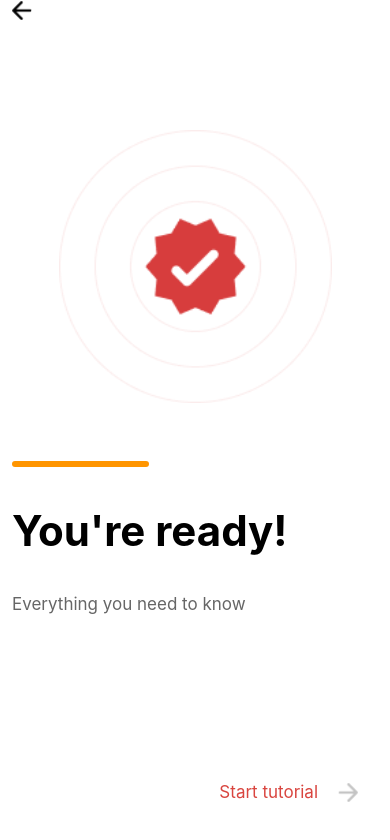
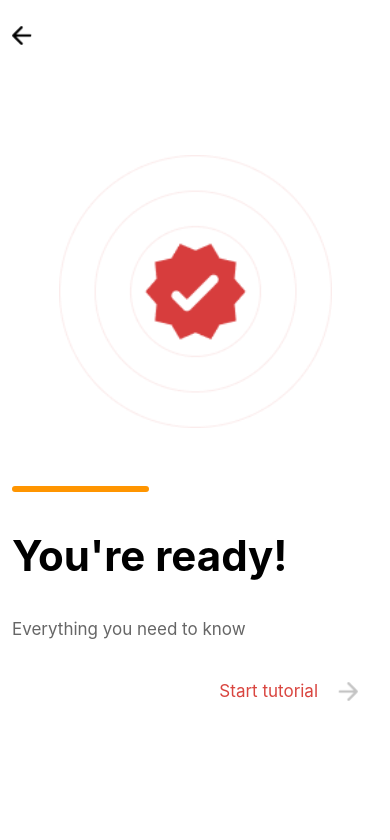
Before and after one commit to Elkaramany/Btrend-Mobile, a React Native app: screen /Ready in a window 390 px wide. Shown: the top 840 px of the page. Built offline with nearby package versions, Linux system fonts and the light colour scheme; what react-native-localization would draw is missing.

Commit message:
added responsive changes

```diff
--- a/src/Screens/Auth/SignIn/SignIn.tsx
+++ b/src/Screens/Auth/SignIn/SignIn.tsx
@@ -81,6 +81,7 @@ const Home: React.FC<Props> = ({ navigation }) => {
                 {!loading &&
                     <TouchableOpacity
                         onPress={() => navigation.navigate("Trouble")}
+                        style={{marginTop: hp('2%')}}
                     >
                         <Text style={[GlobalStyles.regularText, { textDecorationLine: 'underline', textAlign: 'center' }]}>Trouble signing in?</Text>
                     </TouchableOpacity>}
--- a/src/Screens/Auth/SignUp/PersonalInfo.tsx
+++ b/src/Screens/Auth/SignUp/PersonalInfo.tsx
@@ -1,5 +1,5 @@
 import React from 'react'
-import { View, Text, StyleSheet, TouchableOpacity, Image, Linking, Alert } from 'react-native'
+import { View, Text, StyleSheet, TouchableOpacity, Image, Linking, Alert, ScrollView } from 'react-native'
 import ImagePicker from 'react-native-image-crop-picker';
 import DateTimePickerModal from "react-native-modal-datetime-picker";
 import { widthPercentageToDP as wp, heightPercentageToDP as hp } from 'react-native-responsive-screen';
@@ -7,7 +7,7 @@ import { ProgressBar } from 'react-native-paper';
 
 import { useSelector, useDispatch, RootStateOrAny } from 'react-redux'
 import { StackNavigationProp } from '@react-navigation/stack';
-import { Credential } from '../../../Redux/Actions';
+import { ClearAll, Credential } from '../../../Redux/Actions';
 import { Colors, ImagePath, GlobalStyles, validateName, validateEmail } from '../../../Config';
 
 import Container from '../../../Components/Container'
@@ -102,6 +102,7 @@ const PersonalInfo: React.FC<Props> = ({ navigation }) => {
     }
 
     const sendMeBack = () => {
+        dispatch(ClearAll())
         navigation.navigate("Home")
     }
 
@@ -142,6 +143,7 @@ const PersonalInfo: React.FC<Props> = ({ navigation }) => {
     return (
         <Container mainStyle={{ flex: 1 }}>
             <ProgressBar progress={0.25} color={'red'} />
+            <ScrollView style={{ flexGrow: 1 }}>
                 <HeaderArrow headerText={isBrand ? "Company Info" : "Personal Info"} navigateMeBack={() => sendMeBack()} />
                 {!isBrand &&
                     <TouchableOpacity style={styles.addProfile}
@@ -219,12 +221,12 @@ const PersonalInfo: React.FC<Props> = ({ navigation }) => {
                     </Text>
                 </View>
 
-            <View style={{ flex: 1, justifyContent: 'flex-end', marginBottom: hp('3%') }}>
+                <View style={{ flex: 1, justifyContent: 'flex-end', marginTop: hp('3%') }}>
                     <GradientButton text={'Continue'} colors={verified ? Colors.gradientButton : Colors.disabledButton}
                         onPress={() => pressedContinue()}
                     />
                 </View>
-
+            </ScrollView>
         </Container >
     )
 }
--- a/src/Screens/Auth/SignUp/Ready.tsx
+++ b/src/Screens/Auth/SignUp/Ready.tsx
@@ -1,5 +1,5 @@
 import React from 'react'
-import { View, Text, StyleSheet, TouchableOpacity, Image } from 'react-native'
+import { View, Text, StyleSheet, TouchableOpacity, Image, ScrollView } from 'react-native'
 import { widthPercentageToDP as wp, heightPercentageToDP as hp } from 'react-native-responsive-screen';
 
 import { useSelector, RootStateOrAny, useDispatch } from 'react-redux'
@@ -35,9 +35,10 @@ const Ready: React.FC<Props> = ({ navigation }) => {
 
     return (
         <Container mainStyle={{ flex: 1 }}>
-            <TouchableOpacity onPress={() => navigation.goBack()}>
+            <TouchableOpacity style={{ marginTop: hp('3%') }} onPress={() => navigation.goBack()}>
                 <Image source={ImagePath.leftArrow} style={GlobalStyles.arrowImage} />
             </TouchableOpacity>
+            <ScrollView style={{ flexGrow: 1 }}>
                 <View style={{ marginBottom: hp('6%') }} />
                 <Image source={ImagePath.ic_ready} style={styles.locationIcon} />
                 <View style={styles.userTypeContainer}>
@@ -47,6 +48,7 @@ const Ready: React.FC<Props> = ({ navigation }) => {
                     headerStyle={{ justifyContent: 'center', height: hp('15%') }} />
                 <Text style={[GlobalStyles.regularText, { color: Colors.darkGray }]}>Everything you need to know</Text>
                 {showButton()}
+            </ScrollView>
         </Container >
     )
 }
@@ -73,6 +75,7 @@ const styles = StyleSheet.create({
         alignItems: 'flex-end',
         marginBottom: hp('5%'),
         marginRight: wp('5%'),
+        marginTop: hp('5%')
     }
 })
 
--- a/src/Screens/Search/Types.ts
+++ b/src/Screens/Search/Types.ts
@@ -1,5 +1,5 @@
 export interface Filter {
-    categories: string
+    categories: string[]
     language: string
     top: string
     country: string
@@ -7,11 +7,12 @@ export interface Filter {
     range: number[]
     payment: string
     search: string
+    userType: string
 }
 
 export const INITIAL_FILTERS = {
-    categories: '', language: '',
+    categories: [], language: '',
     top: '', country: '', city: '',
     range: [1000, 50000], payment: '',
-    search: ''
+    search: '', userType: ''
 }
--- a/src/Screens/Search/index.tsx
+++ b/src/Screens/Search/index.tsx
@@ -1,7 +1,7 @@
 import React from 'react'
 import { View, Text, StyleSheet, Image, TouchableOpacity, FlatList, Modal } from 'react-native'
 import { widthPercentageToDP as wp, heightPercentageToDP as hp } from 'react-native-responsive-screen'
-import { useSelector, useDispatch } from 'react-redux'
+import { useSelector, useDispatch, RootStateOrAny } from 'react-redux'
 
 import { GlobalStyles, ImagePath, Colors } from '../../Config'
 import { Filter, INITIAL_FILTERS } from './Types'
@@ -16,7 +16,8 @@ interface Props {
 
 const Search: React.FC<Props> = props => {
     const [searchField, setSearchField] = React.useState('')
-    const [filters, setFilters] = React.useState<Filter>(INITIAL_FILTERS)
+    const { userType } = useSelector((state: RootStateOrAny) => state.AuthReducer)
+    const [filters, setFilters] = React.useState<Filter>({...INITIAL_FILTERS, userType})
     const [arr, setArr] = React.useState([])
     const [visible, setVisible] = React.useState(false)
 
```
Lines whose indentation alone changed are shown as unchanged.
